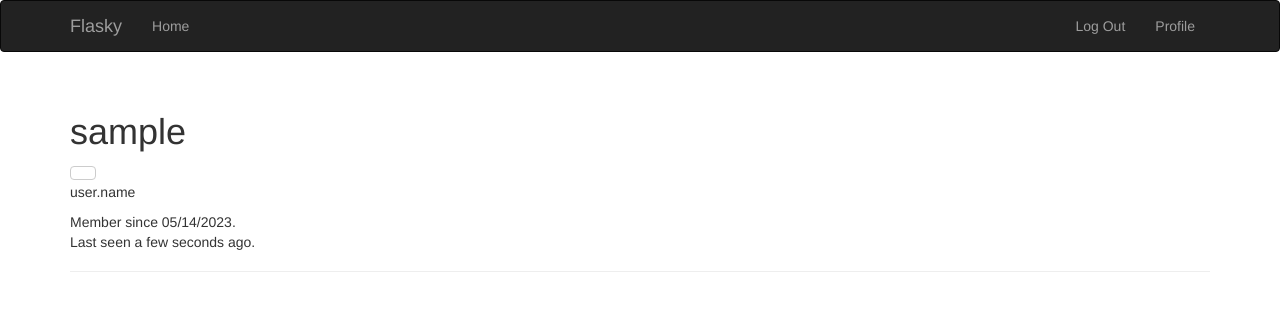
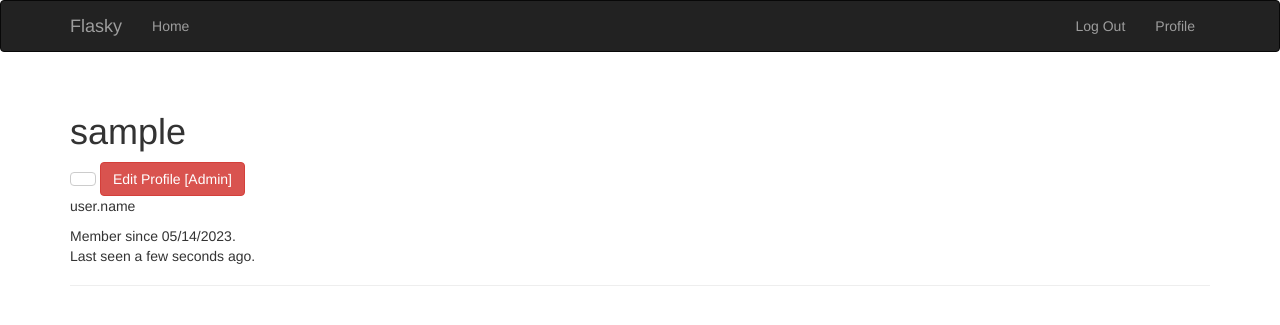
Before and after one commit to ramonbss/Flask_Web_Blog, a Flask app: a page that uses app/templates/user.html in a window 1280 px wide. Shown: the top 325 px of the page. Run offline with Flask 2, Linux system fonts and the light colour scheme; the visitor is signed in with stand-in values (Sample User, id 1); data comes from the database, SQL or seed files in the repository; some libraries are stand-ins or nearby versions.

Commit message:
Add admin_user in user template

```diff
--- a/app/templates/user.html
+++ b/app/templates/user.html
@@ -4,6 +4,12 @@ endblock %} {% block page_content %}
   <h1>{{ user.username }}</h1>
   {% if user == current_user %}
   <a class="btn btn-default" href="{{ url_for('.edit_profile')}}"></a>
+  {% endif %} {% if current_user.is_administrator%}
+  <a
+    class="btn btn-danger"
+    href="{{ url_for('.edit_profile_admin', id=user.id) }}"
+    >Edit Profile [Admin]</a
+  >
   {% endif %} {% if user.name or user.location %}
   <p>
     {% if user.name %} user.name {% endif %} {% if user.location %} From
```
